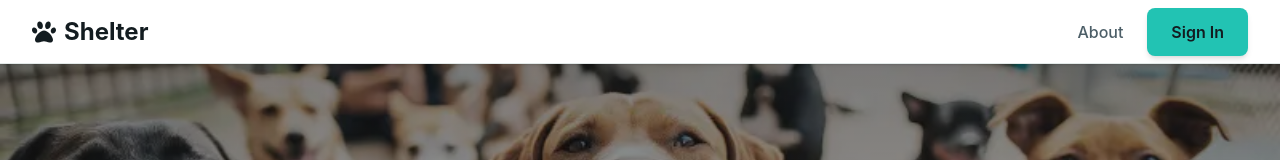
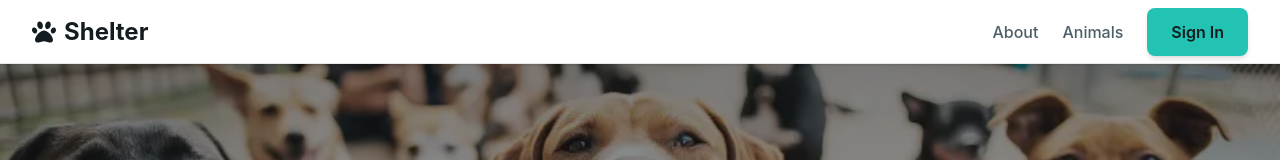
Before and after one commit to Victor-starr/shelter, a Next.js app: page / in a window 1280 px wide. Shown: the top 160 px of the page. Built offline with nearby package versions, Linux system fonts and the light colour scheme; no server answers; the database is empty.

Commit message:
Refactor Nav component to streamline Animals link placement for improved readability

```diff
--- a/components/Nav.tsx
+++ b/components/Nav.tsx
@@ -21,14 +21,14 @@ const Nav = () => {
         >
           About
         </Link>
+        <Link
+          href="/animals/catalog"
+          className="font-medium text-description hover:text-primary transition-colors"
+        >
+          Animals
+        </Link>
         {!loading && isAuthenticated ? (
           <>
-            <Link
-              href="/animals/catalog"
-              className="font-medium text-description hover:text-primary transition-colors"
-            >
-              Animals
-            </Link>
             {isAdmin && (
               <Link
                 href="/admin/dashboard"
```
